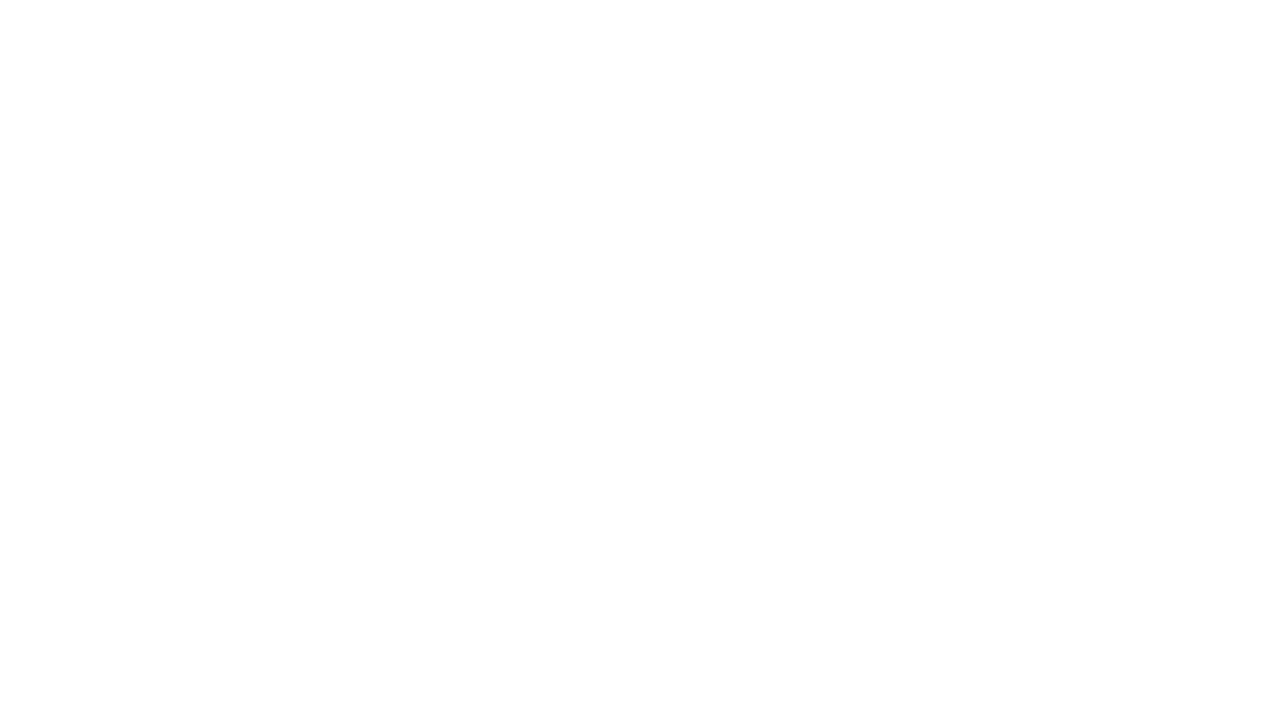
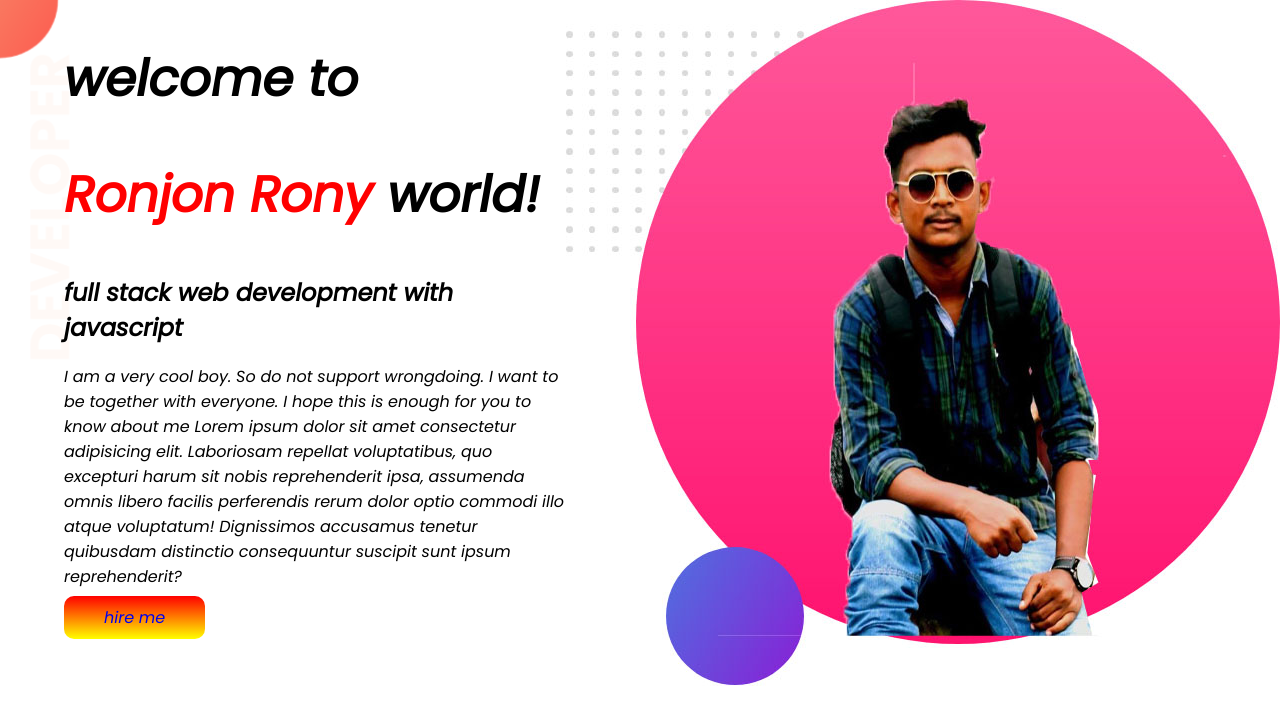
Before and after one commit to Ronjonr/professional-portfolio, a plain HTML site: page index.html in a window 1280 px wide. Drawn offline with Linux system fonts and the light colour scheme; a web font is replaced by a local one.

Commit message:
header part send

```diff
--- a/index.html
+++ b/index.html
@@ -6,10 +6,27 @@
     <meta http-equiv="X-UA-Compatible" content="IE=edge">
     <meta name="viewport" content="width=device-width, initial-scale=1.0">
     <title>professional-portfolio </title>
+    <link rel="stylesheet" href="style.css">
+
+    <link rel="preconnect" href="https://fonts.googleapis.com">
+    <link rel="preconnect" href="https://fonts.gstatic.com" crossorigin>
+     <link href="https://fonts.googleapis.com/css2?family=Irish+Grover&family=Poppins:ital@1&display=swap" rel="stylesheet">
 
 </head>
-
 <body>
+    <section id="header">
+        <div class="header-part">
+            <h1>welcome to</h1>
+            <h1><span class="text-color">Ronjon Rony</span> world!</h1>
+            <h2>full stack web development with javascript</h2>
+            <p>I am a very cool boy. So do not support wrongdoing. I want to be together with everyone.
+                I hope this is enough for you to know about me Lorem ipsum dolor sit amet consectetur adipisicing elit. Laboriosam repellat voluptatibus, quo excepturi harum sit nobis reprehenderit ipsa, assumenda omnis libero facilis perferendis rerum dolor optio commodi illo atque voluptatum! Dignissimos accusamus tenetur quibusdam distinctio consequuntur suscipit sunt ipsum reprehenderit?</p>
+                <a class="link-color" href="httpd://linkedin.com">hire me</a>
+        </div>
+        <div class="header part">
+               <img src="images/my-bg2.jpg" alt="header photo">
+        </div>
+    </section>
 
 </body>
 </html>
--- a/style.css
+++ b/style.css
@@ -0,0 +1,31 @@
+body{
+    font-family: 'Irish Grover', cursive;
+font-family: 'Poppins', sans-serif;
+margin: 0;
+}
+#header{
+    display: flex;
+    background-image: url(images/top-banner.png);
+    background-repeat: no-repeat;
+
+}
+.header-part{
+     width: 50%;
+     padding-left: 5%;
+}
+.text-color{
+
+    color: red;
+}
+.link-color{
+    padding: 10px 40px;
+    text-decoration: none;
+    background-image: linear-gradient(red,yellow);
+    border-radius: 10px;
+}
+h1{
+   font-size: 50px;
+}
+.header-part img{
+    width: 100%;
+}
```
Also changed, not shown: images/my-bg.jpg (added), images/my-bg2.jpg (added).
